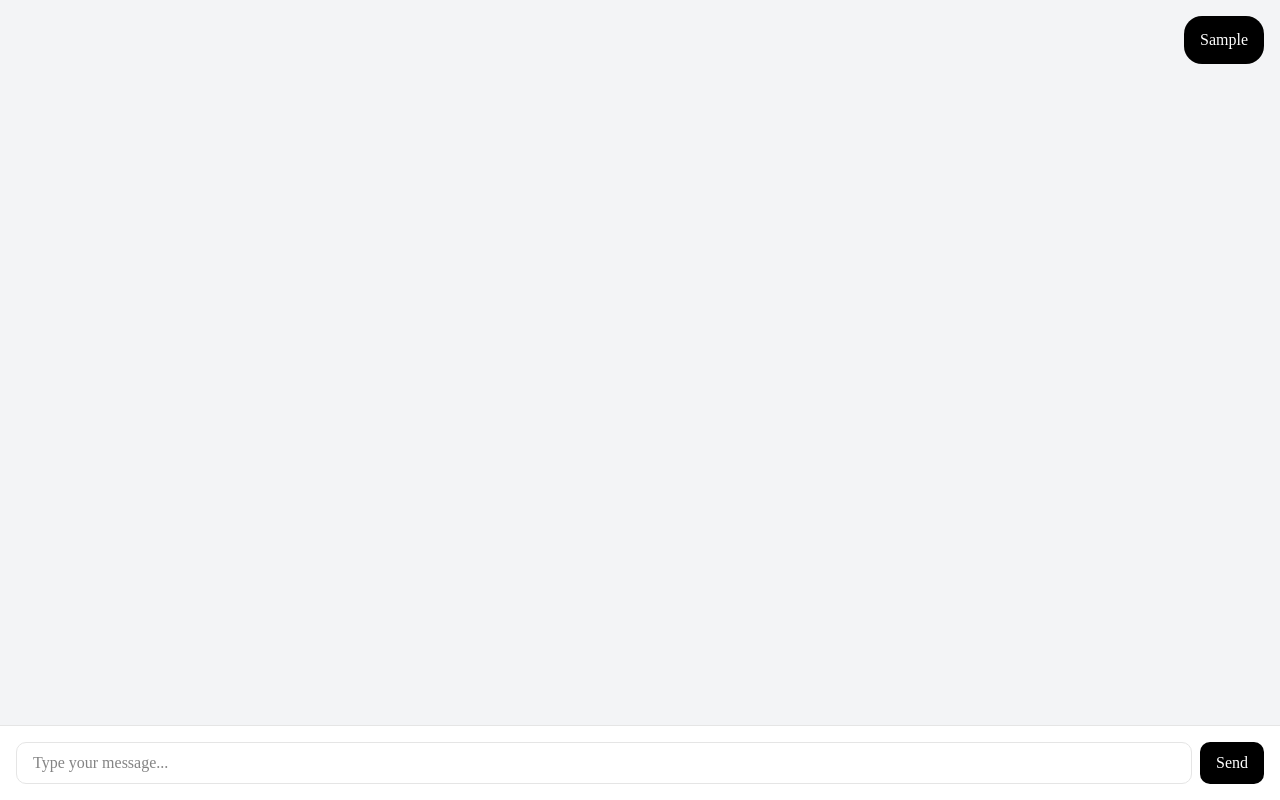
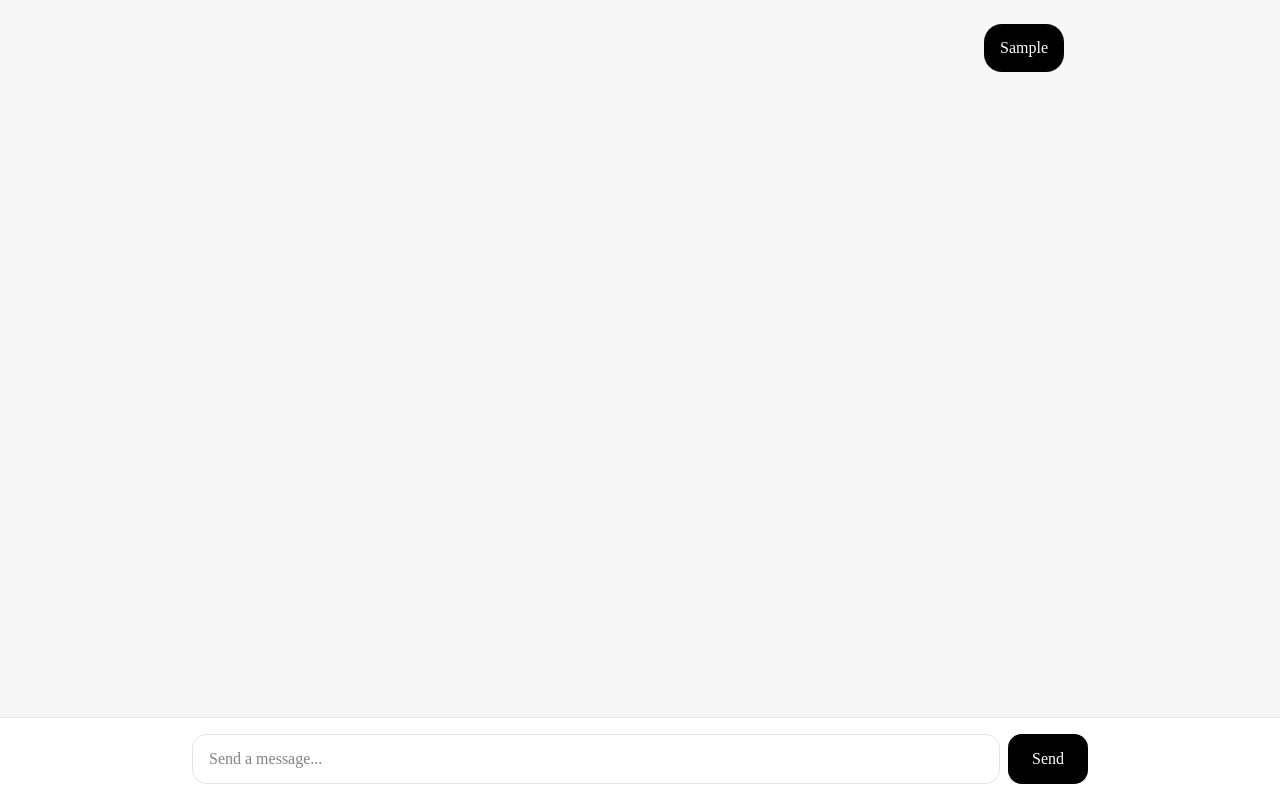
Before and after one commit to anandkm629/ai-chat-app, a Next.js app: page /chat in a window 1280 px wide. Both pictures are taken after typing "Sample" into the empty fields and a click on the button "Send". Built offline with nearby package versions, Linux system fonts and the light colour scheme; no server answers.

Commit message:
Add the markdown and streaming

```diff
--- a/package.json
+++ b/package.json
@@ -17,10 +17,12 @@
     "lucide-react": "^1.16.0",
     "next": "^16.2.6",
     "openai": "^6.37.0",
-    "prisma": "^7.8.0",
+    "prisma": "^6.19.3",
     "radix-ui": "^1.4.3",
     "react": "^19.2.6",
     "react-dom": "^19.2.6",
+    "react-markdown": "^10.1.0",
+    "react-syntax-highlighter": "^16.1.1",
     "shadcn": "^4.7.0",
     "tailwind-merge": "^3.6.0",
     "tw-animate-css": "^1.4.0"
@@ -30,6 +32,7 @@
     "@types/node": "^20",
     "@types/react": "^19",
     "@types/react-dom": "^19",
+    "@types/react-syntax-highlighter": "^15.5.13",
     "babel-plugin-react-compiler": "1.0.0",
     "eslint": "^9",
     "eslint-config-next": "16.2.6",
--- a/src/app/api/chat/route.tsx
+++ b/src/app/api/chat/route.tsx
@@ -1,29 +1,52 @@
-import { NextResponse } from "next/server";
 import { groq } from "@/lib/groq";
 
 export async function POST(req: Request) {
   try {
     const body = await req.json();
 
-    const completion = await groq.chat.completions.create({
+    const completion =
+      await groq.chat.completions.create({
         messages: [
+          {
+            role: "system",
+            content:
+              "You are a helpful AI assistant.",
+          },
           {
             role: "user",
             content: body.message,
           },
         ],
         model: "llama-3.1-8b-instant",
+        stream: true,
       });
 
-    return NextResponse.json({
-      message: completion.choices[0].message.content,
+    const encoder = new TextEncoder();
+
+    const stream = new ReadableStream({
+      async start(controller) {
+        for await (const chunk of completion) {
+          const content =
+            chunk.choices[0]?.delta?.content || "";
+
+          controller.enqueue(
+            encoder.encode(content)
+          );
+        }
+
+        controller.close();
+      },
     });
+
+    return new Response(stream);
   } catch (error) {
     console.log(error);
 
-    return NextResponse.json(
-      { error: "Something went wrong" },
-      { status: 500 }
+    return new Response(
+      "Something went wrong",
+      {
+        status: 500,
+      }
     );
   }
 }
--- a/src/app/chat/page.tsx
+++ b/src/app/chat/page.tsx
@@ -15,11 +15,14 @@ export default function ChatPage() {
     content: text,
   };
 
-    setMessages((prev) => [...prev, userMessage]);
+  setMessages((prev) => [
+    ...prev,
+    userMessage,
+  ]);
+
+  setLoading(true);
 
   try {
-      setLoading(true);
-
     const response = await fetch("/api/chat", {
       method: "POST",
       headers: {
@@ -30,14 +33,45 @@ export default function ChatPage() {
       }),
     });
 
-      const data = await response.json();
+    if (!response.body) return;
 
-      const aiMessage: Message = {
+    const reader =
+      response.body.getReader();
+
+    const decoder = new TextDecoder();
+
+    let aiResponse = "";
+
+    setMessages((prev) => [
+      ...prev,
+      {
         role: "assistant",
-        content: data.message,
+        content: "",
+      },
+    ]);
+
+    while (true) {
+      const { done, value } =
+        await reader.read();
+
+      if (done) break;
+
+      const chunk =
+        decoder.decode(value);
+
+      aiResponse += chunk;
+
+      setMessages((prev) => {
+        const updated = [...prev];
+
+        updated[updated.length - 1] = {
+          role: "assistant",
+          content: aiResponse,
         };
 
-      setMessages((prev) => [...prev, aiMessage]);
+        return updated;
+      });
+    }
   } catch (error) {
     console.log(error);
   } finally {
@@ -46,8 +80,15 @@ export default function ChatPage() {
 };
 
   return (
-    <div className="h-screen flex flex-col bg-gray-100">
-      <ChatWindow messages={messages} loading={loading} />
+    <div className="h-screen bg-[#f7f7f8] flex flex-col">
+
+    <div className="flex-1 overflow-hidden">
+      <ChatWindow
+        messages={messages}
+        loading={loading}
+      />
+    </div>
+
     <ChatInput onSend={sendMessage} />
   </div>
   );
--- a/src/components/ui/ChatInput.tsx
+++ b/src/components/ui/ChatInput.tsx
@@ -18,7 +18,9 @@ export default function ChatInput({ onSend }: Props) {
   };
 
   return (
-    <div className="p-4 border-t bg-white flex gap-2">
+   <div className="border-t bg-white p-4">
+    <div className="max-w-4xl mx-auto flex gap-2">
+
       <input
         type="text"
         value={input}
@@ -30,16 +32,17 @@ export default function ChatInput({ onSend }: Props) {
             handleSend();
           }
         }}
-        placeholder="Type your message..."
-        className="flex-1 border rounded-lg px-4 py-2"
+        placeholder="Send a message..."
+        className="flex-1 border rounded-xl px-4 py-3 outline-none focus:ring-2 focus:ring-black"
       />
 
       <button
         onClick={handleSend}
-        className="bg-black text-white px-4 py-2 rounded-lg"
+        className="bg-black text-white px-6 rounded-xl"
       >
         Send
       </button>
     </div>
+  </div>
   );
 }
--- a/src/components/ui/ChatMessage.tsx
+++ b/src/components/ui/ChatMessage.tsx
@@ -1,4 +1,10 @@
 import { Message } from "@/types/chat";
+import ReactMarkdown from "react-markdown";
+
+import { Prism as SyntaxHighlighter }
+from "react-syntax-highlighter";
+import { oneDark }
+from "react-syntax-highlighter/dist/cjs/styles/prism";
 
 interface Props {
   message: Message;
@@ -18,13 +24,39 @@ export default function ChatMessage({
       }`}
     >
       <div
-        className={`max-w-2xl px-4 py-3 rounded-2xl ${
+        className={`max-w-full px-4 py-3 mb-2 rounded-2xl ${
           isUser
             ? "bg-black text-white"
             : "bg-white border"
         }`}
       >
-        {message.content}
+        <ReactMarkdown
+          components={{
+            code(props) {
+              const { children, className } = props;
+
+              const match = /language-(\w+)/.exec(
+                className || ""
+              );
+
+              return match ? (
+                <SyntaxHighlighter
+                  style={oneDark}
+                  language={match[1]}
+                  PreTag="div"
+                >
+                  {String(children).replace(/\n$/, "")}
+                </SyntaxHighlighter>
+              ) : (
+                <code className="bg-gray-200 px-1 rounded">
+                  {children}
+                </code>
+              );
+            },
+          }}
+        >
+          {message.content}
+        </ReactMarkdown>
       </div>
     </div>
   );
--- a/src/components/ui/ChatWindow.tsx
+++ b/src/components/ui/ChatWindow.tsx
@@ -9,10 +9,7 @@ interface Props {
   loading: boolean;
 }
 
-export default function ChatWindow({
-  messages,
-  loading,
-}: Props) {
+export default function ChatWindow({ messages, loading }: Props) {
   const bottomRef = useRef<HTMLDivElement>(null);
 
   useEffect(() => {
@@ -22,7 +19,9 @@ export default function ChatWindow({
   }, [messages, loading]);
 
   return (
-    <div className="flex-1 overflow-y-auto p-4 space-y-4">
+    <div className="h-full overflow-y-auto pb-25">
+    <div className="max-w-4xl mx-auto p-6 space-y-6">
+
       {messages.map((message, index) => (
         <ChatMessage
           key={index}
@@ -30,13 +29,8 @@ export default function ChatWindow({
         />
       ))}
 
-      {loading && (
-        <div className="bg-gray-200 w-fit px-4 py-2 rounded-lg">
-          Thinking...
-        </div>
-      )}
-
       <div ref={bottomRef} />
     </div>
+  </div>
   );
 }
```
Also changed, not shown: 1 other file (tests, documents, lock files or other folders). Lines whose indentation alone changed are shown as unchanged.
